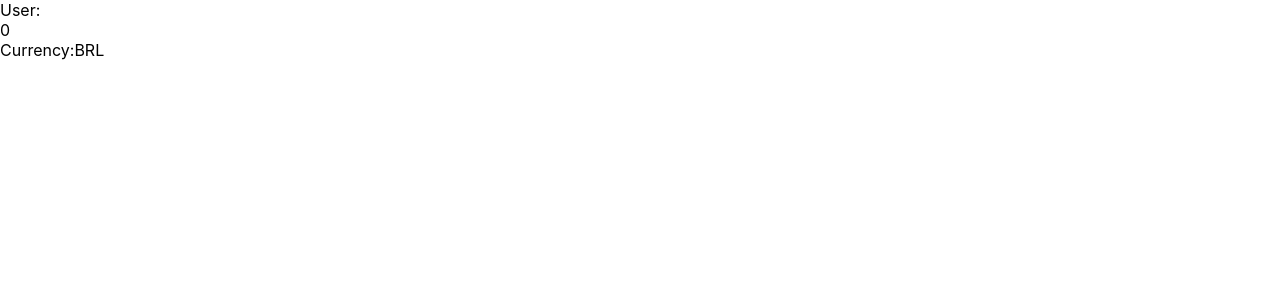
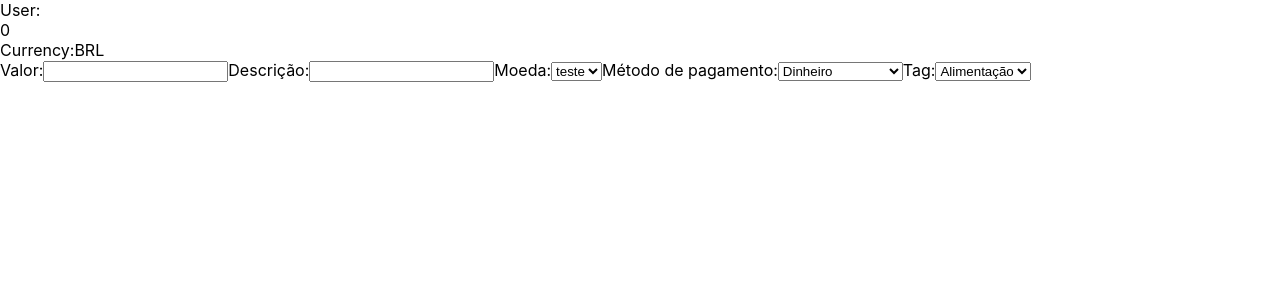
Before and after one commit to raffrasson/TrybeWallet, a React (Create React App) app: page /carteira in a window 1280 px wide. Shown: the top 300 px of the page. Built offline with nearby package versions, Linux system fonts and the light colour scheme.

Commit message:
requisito 6

```diff
--- /dev/null
+++ b/src/components/ExpensesForm.jsx
@@ -0,0 +1,68 @@
+import React from 'react';
+
+class ExpensesForm extends React.Component {
+  constructor() {
+    super();
+    this.state = {
+      value: '',
+    };
+    this.handleChange = this.handleChange.bind(this);
+  }
+
+  handleChange({ target }) {
+    const { name } = target;
+    const value = target.type === 'checkbox' ? target.checked : target.value;
+    this.setState({ [name]: value });
+  }
+
+  render() {
+    const { value } = this.state;
+    return (
+      <form>
+        <label htmlFor="value">
+          Valor:
+          {value}
+          <input
+            type="text"
+            name="value"
+            id="value"
+          />
+        </label>
+        <label htmlFor="describe">
+          Descrição:
+          <input
+            type="text"
+            name="description"
+            id="describe"
+            onChange={ this.handleChange }
+          />
+        </label>
+        <label htmlFor="currency">
+          Moeda:
+          <select name="currency" id="currency">
+            <option>teste</option>
+          </select>
+        </label>
+        <label htmlFor="paymentMethod">
+          Método de pagamento:
+          <select name="paymentMethod" id="paymentMethod">
+            <option>Dinheiro</option>
+            <option>Cartão de crédito</option>
+            <option>Cartão de débito</option>
+          </select>
+        </label>
+        <label htmlFor="tag">
+          Tag:
+          <select name="tag" id="tag">
+            <option>Alimentação</option>
+            <option>Lazer</option>
+            <option>Trabalho</option>
+            <option>Transporte</option>
+            <option>Saúde</option>
+          </select>
+        </label>
+      </form>
+    );
+  }
+}
+export default ExpensesForm;
--- a/src/pages/Wallet.js
+++ b/src/pages/Wallet.js
@@ -1,11 +1,13 @@
 import React from 'react';
 import Header from '../components/Header';
+import ExpensesForm from '../components/ExpensesForm';
 
 class Wallet extends React.Component {
   render() {
     return (
       <div>
         <Header />
+        <ExpensesForm />
       </div>
     );
   }
```
